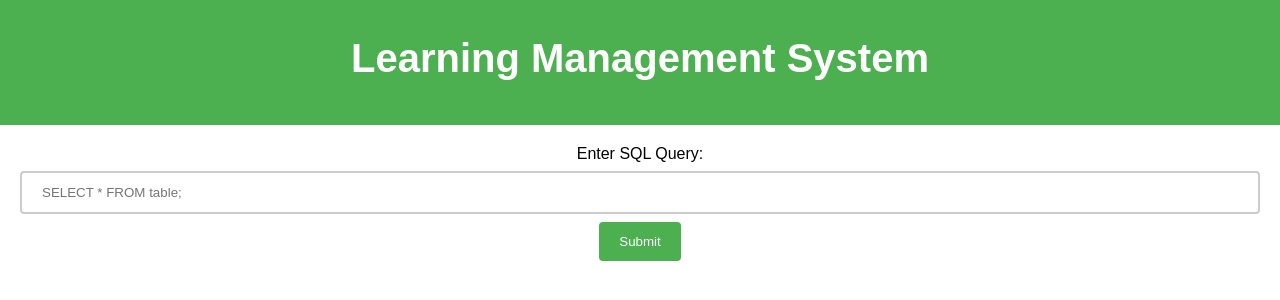
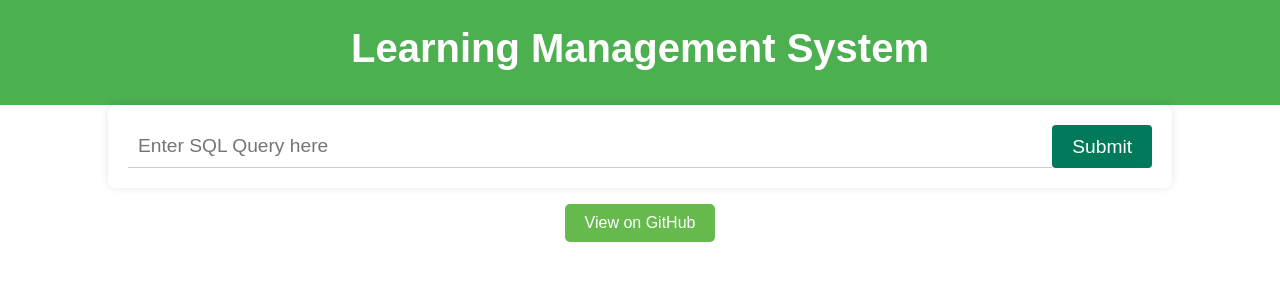
Before and after one commit to sashankneupane/mysql-lms, a Flask app: page / in a window 1280 px wide. Shown: the top 300 px of the page. Run offline with Flask 2, Linux system fonts and the light colour scheme.

Commit message:
updated app.py and other app files

```diff
--- a/app.py
+++ b/app.py
@@ -4,62 +4,53 @@ import yaml
 
 app = Flask(__name__)
 
-@app.route('/')
+@app.route('/', methods=['GET', 'POST'])
 def index():
-    return render_template('index.html')
+    html_result = ""
+    query = ""
 
-@app.route('/query', methods=['POST'])
-def query():
-    # get the query from the form on the web page
-    query = request.form['query']
+    if request.method == 'POST':
+        # get the query from the form on the web page
+        query = request.form['query']
 
-    try:
-        # connect to the database
-        with open("./config.yaml", mode="r") as file:
-            config = yaml.safe_load(file)
+        try:
+            # connect to the database
+            with open("./config.yaml", mode="r") as file:
+                config = yaml.safe_load(file)
 
-        mydb = mysql.connector.connect(**config["lms"])
+            mydb = mysql.connector.connect(**config["lms"])
 
-        # execute the query
-        cursor = mydb.cursor()
-        cursor.execute(query)
-        result = cursor.fetchall()
+            # execute the query
+            cursor = mydb.cursor()
+            cursor.execute(query)
+            result = cursor.fetchall()
 
-        # close the database connection
-        mydb.close()
+            # close the database connection
+            mydb.close()
 
-        # Get the column names
-        column_names = [i[0] for i in cursor.description]
+            # Get the column names
+            column_names = [i[0] for i in cursor.description]
 
-        # Format the result as HTML
-        html_result = '<table>'
-        html_result += '<tr>'
-        for name in column_names:
-            html_result += '<th>' + name + '</th>'
-        html_result += '</tr>'
-
-        for row in result:
+            # Format the result as HTML
+            html_result += '<table>'
             html_result += '<tr>'
-            for col in row:
-                html_result += '<td>' + str(col) + '</td>'
+            for name in column_names:
+                html_result += '<th>' + name + '</th>'
             html_result += '</tr>'
 
-        html_result += '</table>'
+            for row in result:
+                html_result += '<tr>'
+                for col in row:
+                    html_result += '<td>' + str(col) + '</td>'
+                html_result += '</tr>'
 
-        # send the result back to the web page for display
-        return render_template('result.html', result=html_result)
+            html_result += '</table>'
 
-    except Exception as e:
-        error_message = "Error executing query: " + str(e)
-        return render_template('result.html', result=error_message)
+        except Exception as e:
+            html_result = "Error executing query: " + str(e)
+            return render_template('index.html', error=html_result, last_query = query)
 
-@app.route('/results')
-def results_page():
-    referrer = request.referrer
-    if referrer and referrer != request.url_root:
-        return redirect(url_for('index'))
-    else:
-        return render_template('results.html')
+    return render_template('index.html', result=html_result, last_query = query)
 
 @app.errorhandler(404)
 def page_not_found(e):
--- a/static/styles/style.css
+++ b/static/styles/style.css
@@ -1,5 +1,6 @@
 body {
   font-family: Arial, sans-serif;
+  min-height: 100%;
   margin: 0;
   padding: 0;
 }
@@ -8,41 +9,55 @@ body {
   background-color: #4CAF50;
   color: white;
   text-align: center;
-  padding: 20px;
+  padding: 10px;
   font-size: 30px;
-}
-
-.content {
-  padding: 20px;
 }
 
 form {
   display: flex;
-  flex-direction: column;
+  flex-direction: row;
+  justify-content: space-between;
   align-items: center;
+  width: 80%;
+  margin: 0 auto;
+  background-color: #ffffff;
+  border-radius: 8px;
+  padding: 20px;
+  box-shadow: 0px 0px 10px 0px rgba(0, 0, 0, 0.1);
 }
 
-input[type=text], select {
-  width: 100%;
-  padding: 12px 20px;
-  margin: 8px 0;
-  box-sizing: border-box;
-  border: 2px solid #ccc;
-  border-radius: 4px;
+label {
+  font-size: 1.2rem;
+  margin-right: 10px;
 }
 
-input[type=submit] {
-  background-color: #4CAF50;
-  color: white;
-  padding: 12px 20px;
+.input-container {
+  display: flex;
+  flex: 1;
+}
+
+input[type="text"] {
+  flex: 1;
+  border: none;
+  border-bottom: 1px solid #ccc;
+  padding: 10px;
+  font-size: 1.2rem;
+  background-color: transparent;
+}
+
+input[type="submit"] {
+  background-color: #007a5a;
+  color: #fff;
+  font-size: 1.2rem;
   border: none;
   border-radius: 4px;
+  padding: 10px 20px;
   cursor: pointer;
+  transition: background-color 0.2s ease-in-out;
 }
 
-input[type=submit]:hover {
-  background-color: #4CAF60;
-  text-decoration: none;
+input[type="submit"]:hover {
+  background-color: #005d43;
 }
 
 table {
@@ -79,6 +94,17 @@ tr:nth-child(even) {
   background-color: #f2f2f2;
 }
 
+.error-container {
+  background-color: #ffe4e4;
+  max-width: ;
+  color: #ff4d4d;
+  padding: 10px;
+  margin-bottom: 10px;
+  padding: 20px;
+  border: 1px solid #ff4d4d;
+}
+
+
 a {
   display: inline-block;
   padding: 10px 20px;
--- a/templates/index.html
+++ b/templates/index.html
@@ -1,20 +1,39 @@
 <!DOCTYPE html>
 <html>
-<head>
-    <title>Learning Management System Database</title>
+  <head>
+    <title>SQL Query Tool</title>
     <link href="https://fonts.googleapis.com/css?family=Open+Sans&display=swap" rel="stylesheet">
     <link rel="stylesheet" type="text/css" href="{{ url_for('static', filename='styles/style.css') }}">
-    </head>
+    <link rel="stylesheet" type="text/css" href="{{ url_for('static', filename='styles/style2.css') }}">
+  </head>
+
   <body>
     <div class="header">
-      <h1>Learning Management System</h1>
+        <h1>Learning Management System</h1>
     </div>
     <div class="content">
-      <form action="/query" method="post">
-        <label for="query">Enter SQL Query:</label>
-        <input type="text" id="query" name="query" placeholder="SELECT * FROM table;">
-        <input type="submit" value="Submit">
+      <form action="/" method="post">
+        <div class="input-container">
+          <input type="text" id="query" name="query" placeholder="Enter SQL Query here" value = "{{ last_query }}">
+          <input type="submit" value="Submit">
+        </div>
       </form>
+      {% if result %}
+      <div class="result-container">
+        {{ result|safe }}
+      </div>
+      {% endif %}
+
+      {% if error %}
+        <div class="error-container">
+          <div class="error-title">{{ error | safe }}</div>
+        </div>
+      {% endif %}
+
+    </div>
+    <div>
+      <p><a href="https://github.com/sashankneupane7/mysql-lms" target = "_blank">View on GitHub</a></p>
     </div>
   </body>
+
 </html>
```
Also changed, not shown: python/populateTables.py (+10 -10 lines), python/sql.py (+8 -8 lines), templates/result.html (deleted, +0 -14 lines).
